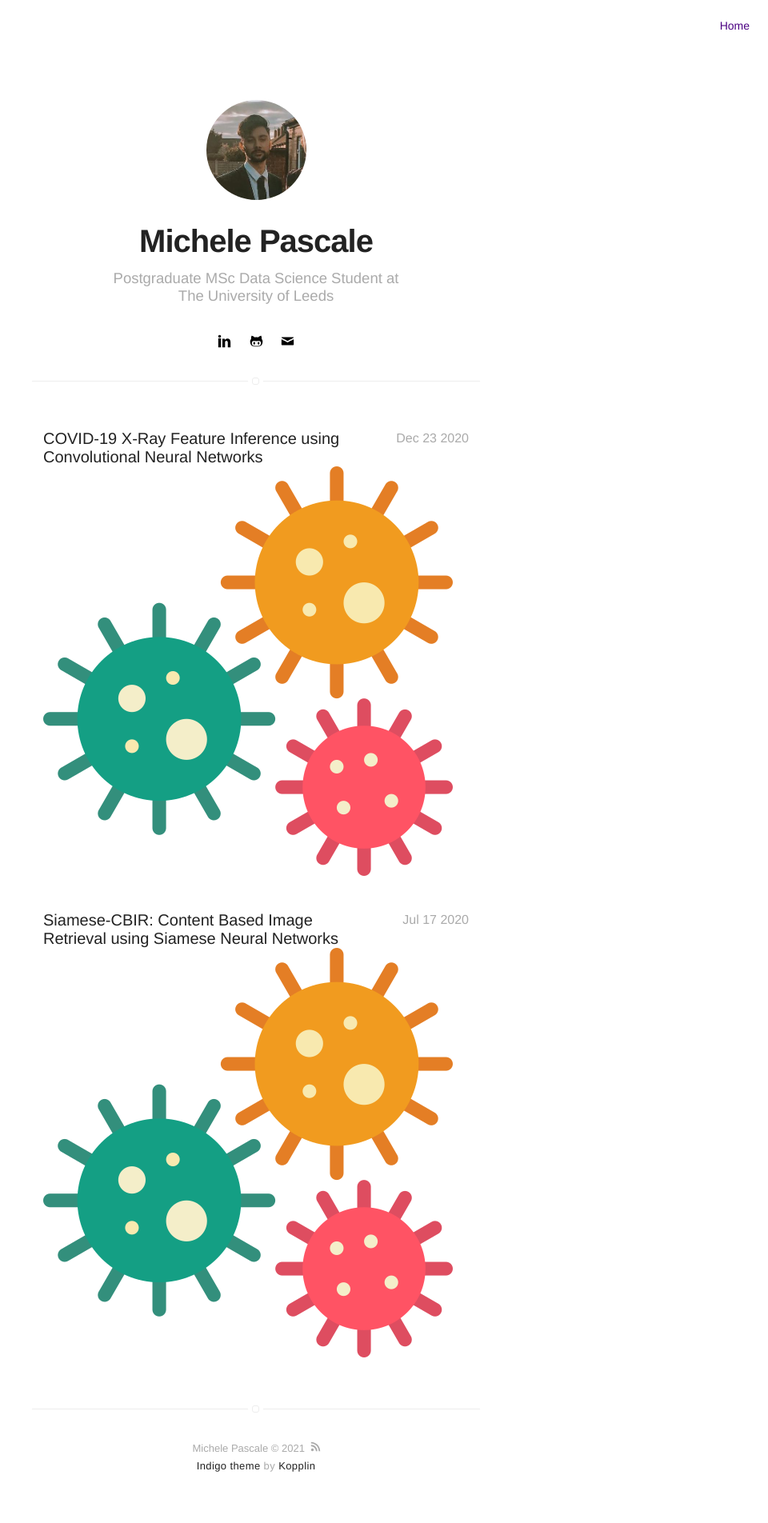
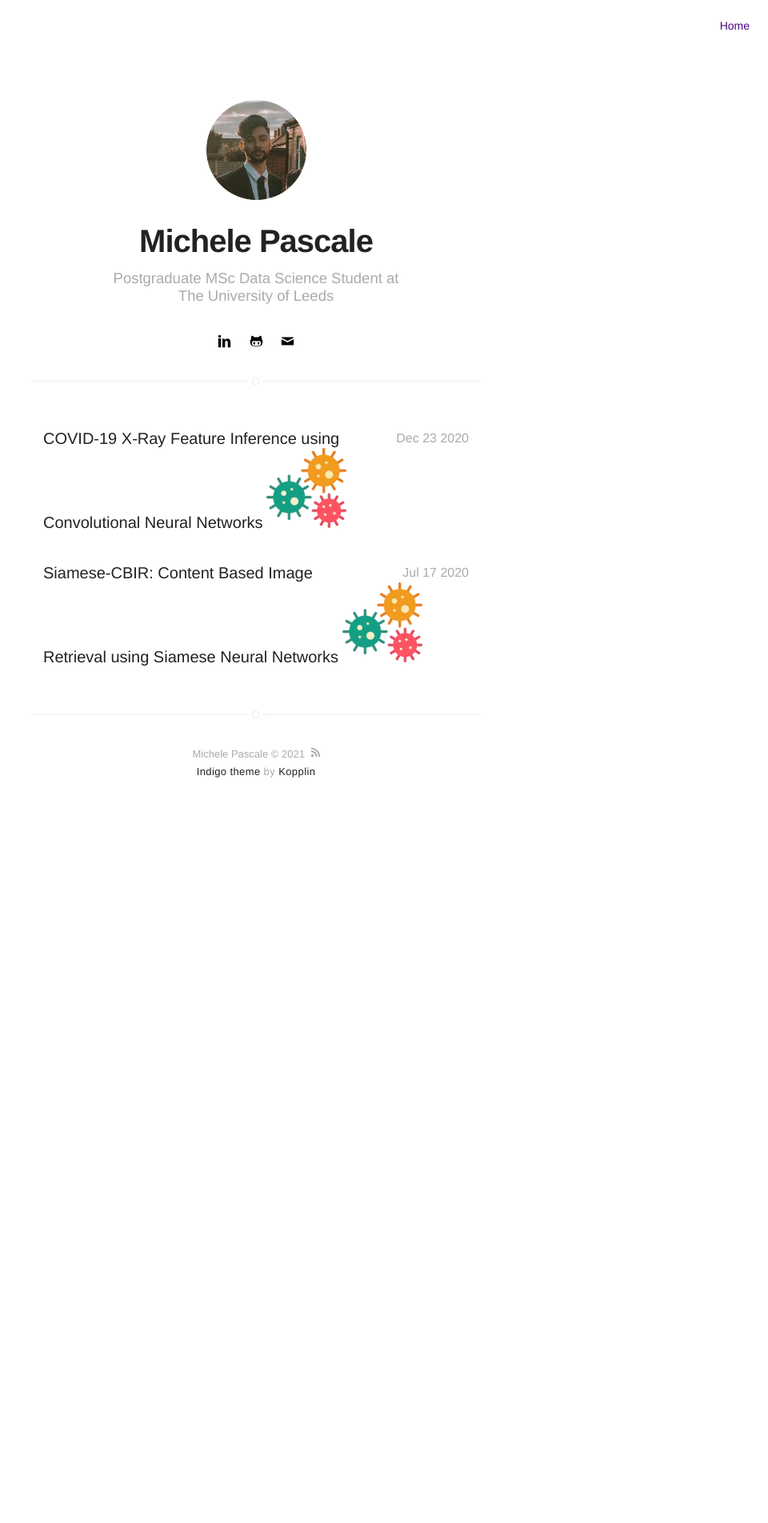
Before and after one commit to pascalemp/pascalemp.github.io, a Jekyll site: the page built from projects.html, in a window 1280 px wide. Shown: the whole page at 80% size, without its empty margins (320-1280 px from the left). Built offline with Jekyll 4.4.1, drawn with Linux system fonts in a browser that asks for light colours; after the commit the page ends 1036 px from its top, so only the background shows below that.

Commit message:
Update projects.html

```diff
--- a/projects.html
+++ b/projects.html
@@ -9,7 +9,7 @@ title: Projects
                 <a class="url" href="{% if post.externalLink %}{{ post.externalLink }}{% else %}{{ site.url }}{{ post.url }}{% endif %}">
                     <aside><time datetime="{{ post.date | date:"%d-%m-%Y" }}">{{ post.date | date: "%b %d %Y" }}</time></aside>
                     <h3 class="title">{{ post.title }}</h3>
-                    <img src="https://raw.githubusercontent.com/pascalemp/pascalemp.github.io/main/assets/images/virus.png">
+                    <img src="https://raw.githubusercontent.com/pascalemp/pascalemp.github.io/main/assets/images/virus.png" width="100" height="100">
                 </a>
             </div>
         {% endif %}
```
